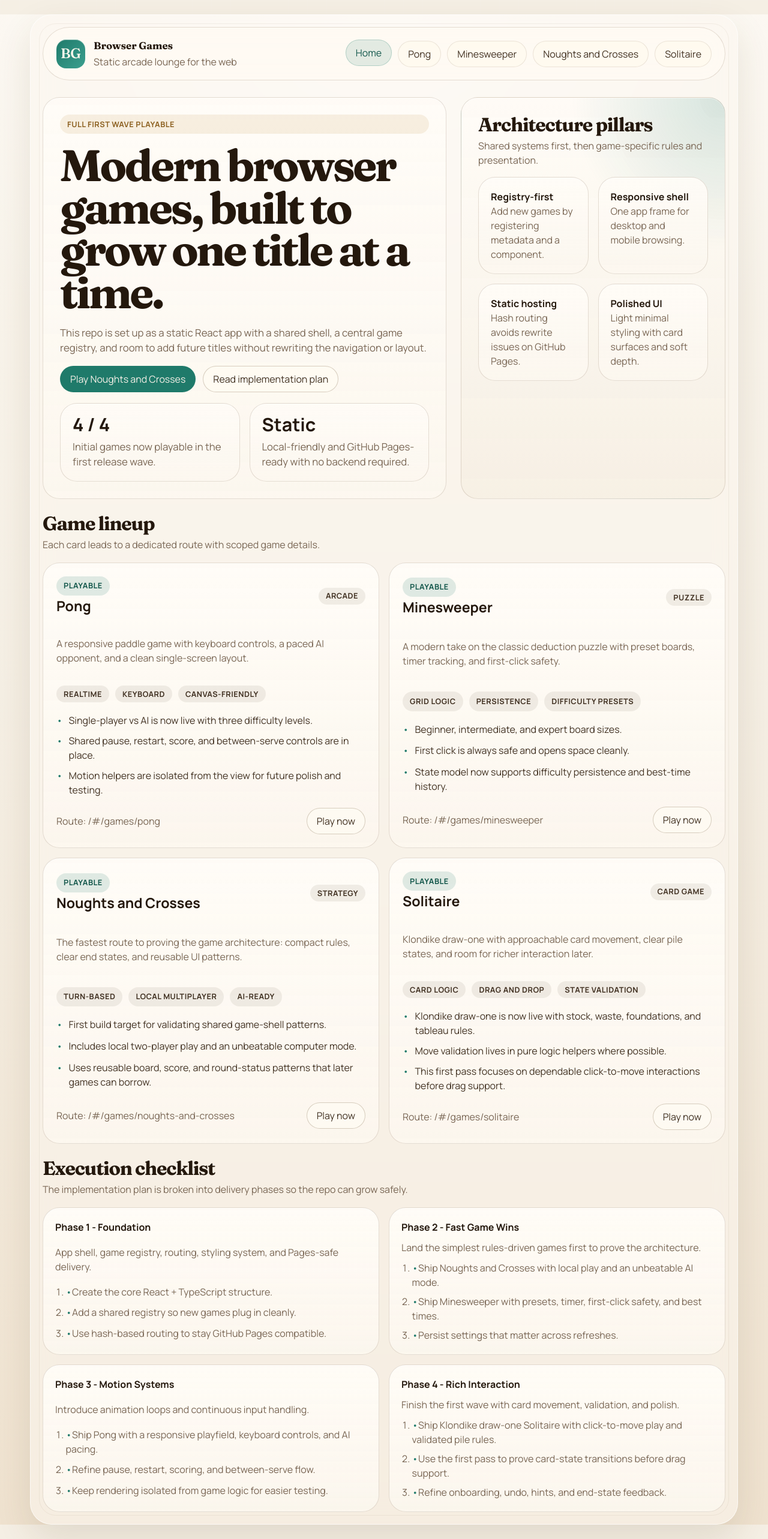
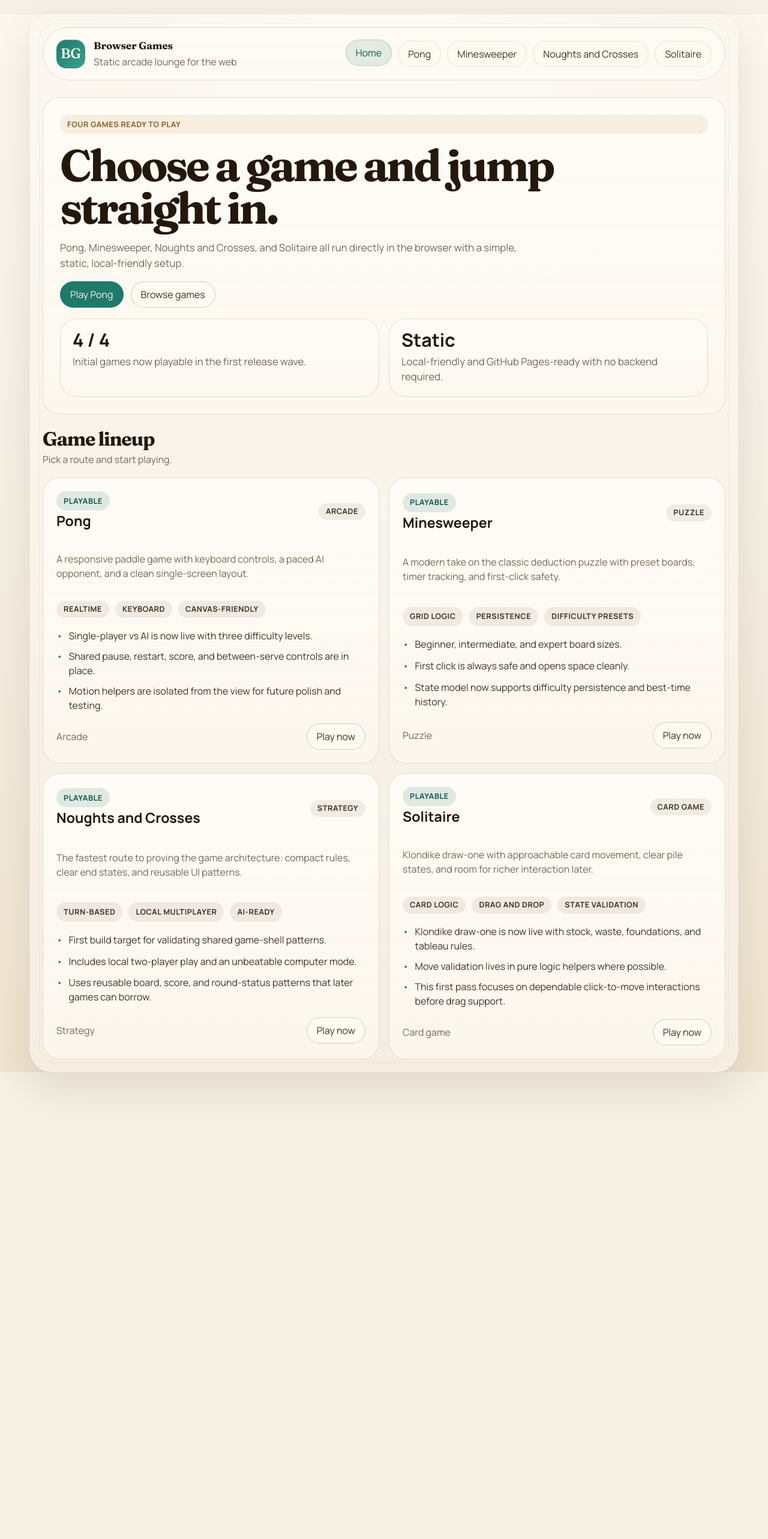
Before and after one commit to benbutler55/browser-games, a React (Vite) app: page /#/ in a window 1280 px wide. Shown: the whole page at 60% size. After the commit the page ends 1811 px from the top, so only its background shows below. Built offline with nearby package versions, Linux system fonts and the light colour scheme.

Commit message:
refactor: focus site UI on gameplay

```diff
--- a/src/app/pages/HomePage.tsx
+++ b/src/app/pages/HomePage.tsx
@@ -2,63 +2,23 @@ import { Link } from 'react-router-dom'
 import { GameCard } from '../../components/GameCard'
 import { games } from '../../games/registry'
 
-const checklist = [
-  {
-    title: 'Phase 1 - Foundation',
-    summary: 'App shell, game registry, routing, styling system, and Pages-safe delivery.',
-    items: [
-      'Create the core React + TypeScript structure.',
-      'Add a shared registry so new games plug in cleanly.',
-      'Use hash-based routing to stay GitHub Pages compatible.',
-    ],
-  },
-  {
-    title: 'Phase 2 - Fast Game Wins',
-    summary: 'Land the simplest rules-driven games first to prove the architecture.',
-    items: [
-      'Ship Noughts and Crosses with local play and an unbeatable AI mode.',
-      'Ship Minesweeper with presets, timer, first-click safety, and best times.',
-      'Persist settings that matter across refreshes.',
-    ],
-  },
-  {
-    title: 'Phase 3 - Motion Systems',
-    summary: 'Introduce animation loops and continuous input handling.',
-    items: [
-      'Ship Pong with a responsive playfield, keyboard controls, and AI pacing.',
-      'Refine pause, restart, scoring, and between-serve flow.',
-      'Keep rendering isolated from game logic for easier testing.',
-    ],
-  },
-  {
-    title: 'Phase 4 - Rich Interaction',
-    summary: 'Finish the first wave with card movement, validation, and polish.',
-    items: [
-      'Ship Klondike draw-one Solitaire with click-to-move play and validated pile rules.',
-      'Use the first pass to prove card-state transitions before drag support.',
-      'Refine onboarding, undo, hints, and end-state feedback.',
-    ],
-  },
-]
-
 export function HomePage() {
   return (
     <>
-      <section className="hero">
+      <section className="hero hero-single">
         <div className="panel hero-copy">
-          <span className="eyebrow">Full first wave playable</span>
-          <h1>Modern browser games, built to grow one title at a time.</h1>
+          <span className="eyebrow">Four games ready to play</span>
+          <h1>Choose a game and jump straight in.</h1>
           <p>
-            This repo is set up as a static React app with a shared shell, a
-            central game registry, and room to add future titles without
-            rewriting the navigation or layout.
+            Pong, Minesweeper, Noughts and Crosses, and Solitaire all run
+            directly in the browser with a simple, static, local-friendly setup.
           </p>
           <div className="hero-actions">
-            <Link to="/games/noughts-and-crosses" className="primary-button">
-              Play Noughts and Crosses
+            <Link to="/games/pong" className="primary-button">
+              Play Pong
             </Link>
-            <a href="#roadmap" className="ghost-button">
-              Read implementation plan
+            <a href="#games" className="ghost-button">
+              Browse games
             </a>
           </div>
           <div className="hero-grid">
@@ -72,37 +32,12 @@ export function HomePage() {
             </article>
           </div>
         </div>
-
-        <aside className="panel hero-panel">
-          <div className="section-heading">
-            <h2>Architecture pillars</h2>
-            <p>Shared systems first, then game-specific rules and presentation.</p>
-          </div>
-          <div className="stats-grid">
-            <article className="placeholder-card">
-              <strong>Registry-first</strong>
-              <p>Add new games by registering metadata and a component.</p>
-            </article>
-            <article className="placeholder-card">
-              <strong>Responsive shell</strong>
-              <p>One app frame for desktop and mobile browsing.</p>
-            </article>
-            <article className="placeholder-card">
-              <strong>Static hosting</strong>
-              <p>Hash routing avoids rewrite issues on GitHub Pages.</p>
-            </article>
-            <article className="placeholder-card">
-              <strong>Polished UI</strong>
-              <p>Light minimal styling with card surfaces and soft depth.</p>
-            </article>
-          </div>
-        </aside>
       </section>
 
-      <section className="section">
+      <section className="section" id="games">
         <div className="section-heading">
           <h2>Game lineup</h2>
-          <p>Each card leads to a dedicated route with scoped game details.</p>
+          <p>Pick a route and start playing.</p>
         </div>
         <div className="games-grid">
           {games.map((game) => (
@@ -110,26 +45,6 @@ export function HomePage() {
           ))}
         </div>
       </section>
-
-      <section className="section" id="roadmap">
-        <div className="section-heading">
-          <h2>Execution checklist</h2>
-          <p>The implementation plan is broken into delivery phases so the repo can grow safely.</p>
-        </div>
-        <div className="checklist-grid">
-          {checklist.map((phase) => (
-            <article className="checklist-item" key={phase.title}>
-              <strong>{phase.title}</strong>
-              <p>{phase.summary}</p>
-              <ol>
-                {phase.items.map((item) => (
-                  <li key={item}>{item}</li>
-                ))}
-              </ol>
-            </article>
-          ))}
-        </div>
-      </section>
     </>
   )
 }
--- a/src/components/GameCard.tsx
+++ b/src/components/GameCard.tsx
@@ -35,8 +35,8 @@ export function GameCard({ game }: GameCardProps) {
       </ul>
 
       <div className="game-card-footer">
-        <span className="meta-note">Route: /#/games/{game.slug}</span>
-        <span className="ghost-button">{game.playable ? 'Play now' : 'Open brief'}</span>
+        <span className="meta-note">{game.genre}</span>
+        <span className="ghost-button">{game.playable ? 'Play now' : 'Open game'}</span>
       </div>
     </Link>
   )
--- a/src/components/GameFrame.tsx
+++ b/src/components/GameFrame.tsx
@@ -6,7 +6,6 @@ type GameFrameProps = {
 
 export function GameFrame({ game }: GameFrameProps) {
   const Experience = game.playable ?? game.preview
-  const hasPlayableBuild = Boolean(game.playable)
   const statusClassName = game.status.toLowerCase().replace(/\s+/g, '-')
 
   return (
@@ -19,49 +18,20 @@ export function GameFrame({ game }: GameFrameProps) {
           </div>
           <h1>{game.name}</h1>
           <p>{game.description}</p>
-        </div>
-        <div className="frame-actions">
-          <a className="primary-button" href="#game-experience">
-            {hasPlayableBuild ? 'Jump to playable build' : 'Preview planned build'}
-          </a>
-          <a className="ghost-button" href="#game-details">
-            Rules and controls
-          </a>
+          <div className="game-meta">
+            <span>
+              <strong>Controls:</strong> {game.controls}
+            </span>
+            <span>
+              <strong>Mode:</strong> {game.initialMode}
+            </span>
+          </div>
         </div>
       </div>
 
       <div id="game-experience">
         <Experience />
       </div>
-
-      <div className="details-grid" id="game-details">
-        <article className="game-detail">
-          <strong>Implementation goals</strong>
-          <ul className="rule-list">
-            {game.highlights.map((highlight) => (
-              <li key={highlight}>{highlight}</li>
-            ))}
-          </ul>
-        </article>
-
-        <article className="game-detail">
-          <strong>{hasPlayableBuild ? 'Current build details' : 'Planned first-version details'}</strong>
-          <dl>
-            <div>
-              <dt>Controls</dt>
-              <dd>{game.controls}</dd>
-            </div>
-            <div>
-              <dt>Initial mode</dt>
-              <dd>{game.initialMode}</dd>
-            </div>
-            <div>
-              <dt>Expansion path</dt>
-              <dd>{game.expansionPath}</dd>
-            </div>
-          </dl>
-        </article>
-      </div>
     </section>
   )
 }
--- a/src/index.css
+++ b/src/index.css
@@ -235,6 +235,10 @@ img {
   display: grid;
   grid-template-columns: minmax(0, 1.45fr) minmax(300px, 0.95fr);
   gap: 24px;
+}
+
+.hero-single {
+  grid-template-columns: 1fr;
 }
 
 .panel,
@@ -513,6 +517,18 @@ img {
 
 .frame-header p {
   margin: 10px 0 0;
+}
+
+.game-meta {
+  display: flex;
+  flex-wrap: wrap;
+  gap: 10px 18px;
+  margin-top: 16px;
+  color: var(--text-soft);
+}
+
+.game-meta strong {
+  color: var(--heading);
 }
 
 .frame-actions {
```
Also changed, not shown: 3 other files (tests, documents, lock files or other folders).
